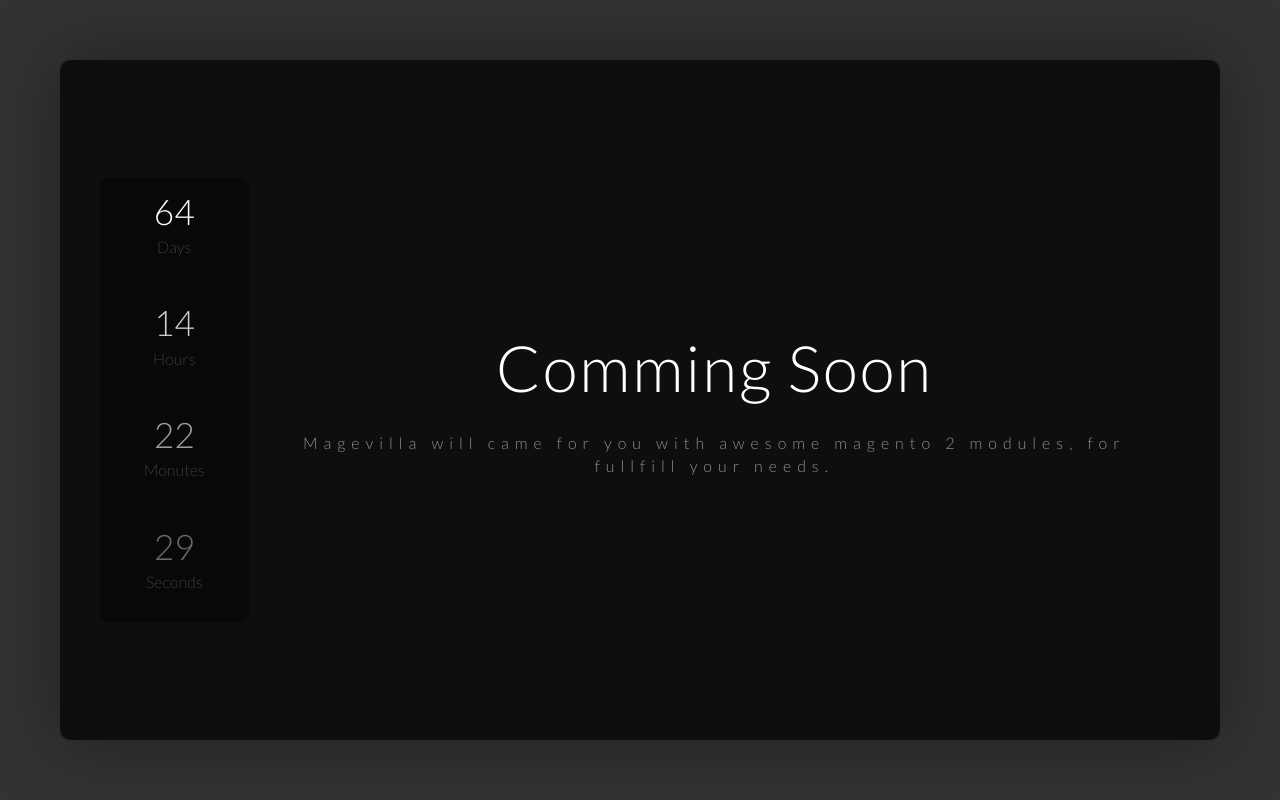
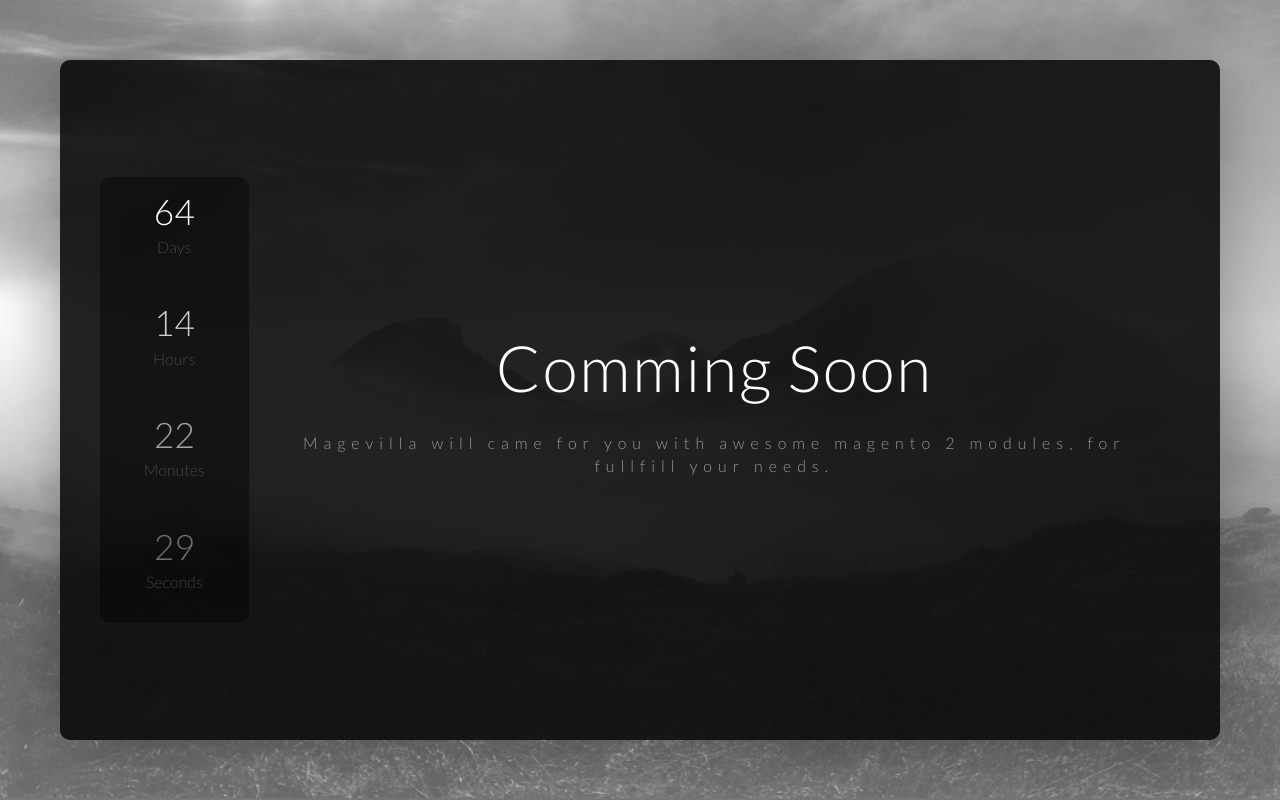
Before and after one commit to SharadVadoliya/magevilla.github.io, a plain HTML site: page index.html in a window 1280 px wide. Drawn offline with Linux system fonts and the light colour scheme.

Commit message:
Update styles.css

```diff
--- a/styles.css
+++ b/styles.css
@@ -23,7 +23,7 @@ h1, h2, h3, h4, h5, h6 {
 }
 body {
 	background-color: #333;
-	background-image: url('background.jpeg');
+	background-image: url('background.jpg');
 	background-attachment: fixed;
 	background-size: cover;
 }
```
